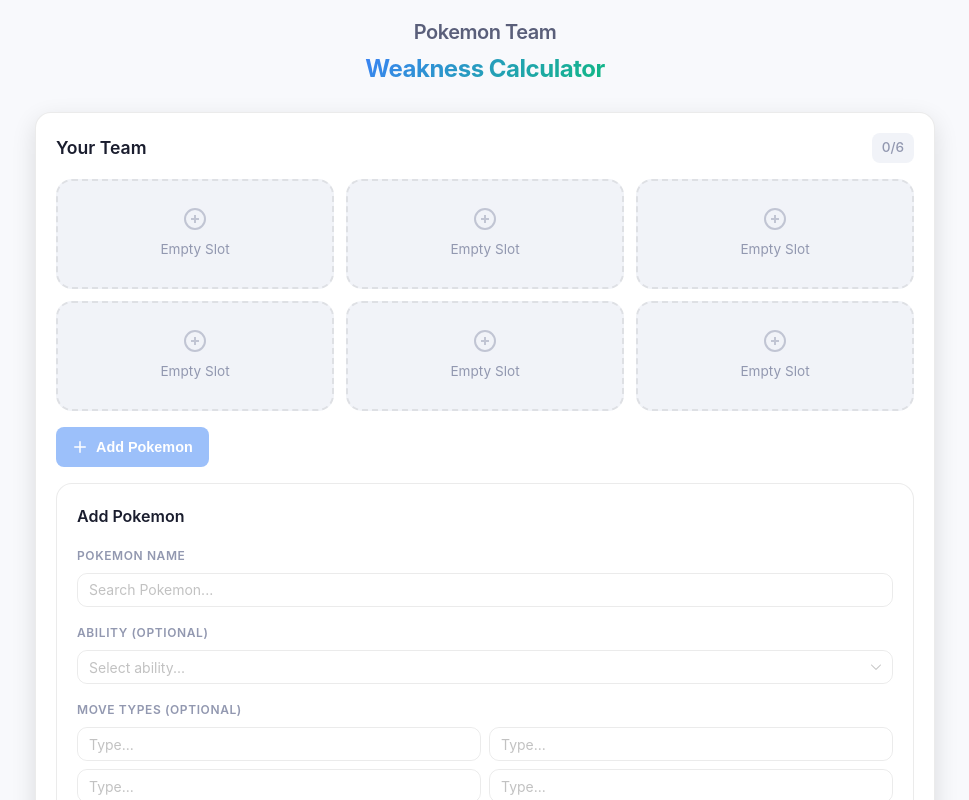
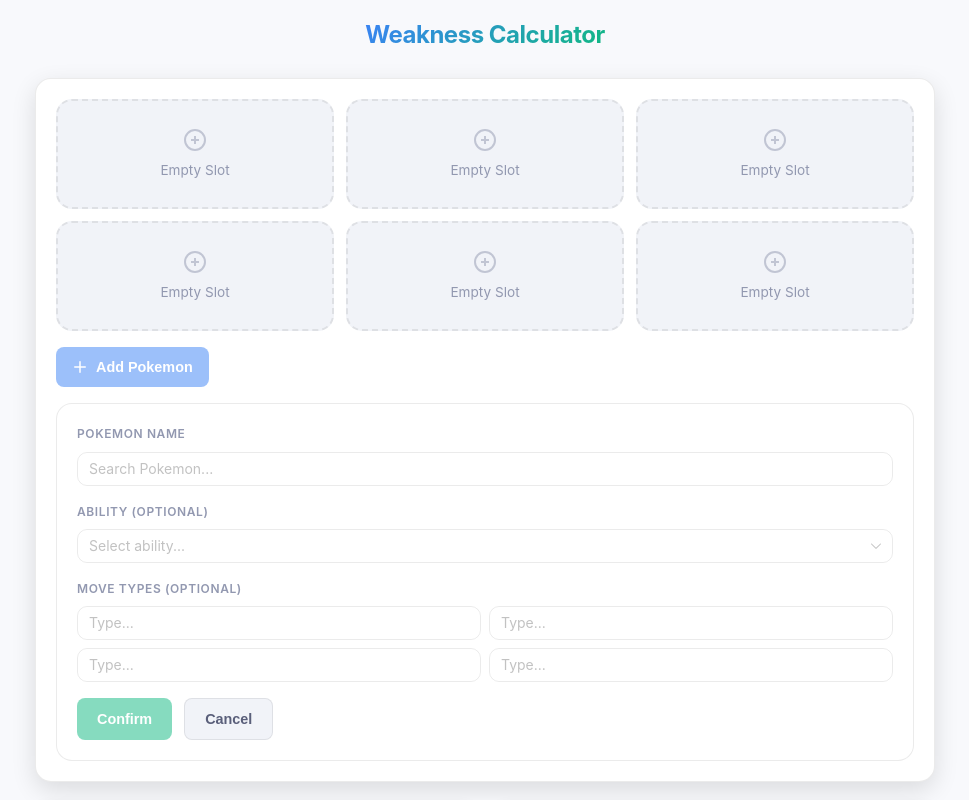
Before and after one commit to Waxmard/pokemon-team-status, a Vue app: page / in a window 1280 px wide. Both pictures are taken after a click on the button "Add Pokemon". Shown: the top 800 px of the page, without its empty margins (155-1124 px from the left). Built offline with nearby package versions, Linux system fonts and the light colour scheme.

Commit message:
remove redundant title texts

```diff
--- a/src/App.vue
+++ b/src/App.vue
@@ -2,7 +2,6 @@
   <n-config-provider :theme-overrides="themeOverrides">
     <div class="app-container">
       <h1 class="app-title">
-        <span class="title-text">Pokemon Team</span>
         <span class="title-accent">Weakness Calculator</span>
       </h1>
 
@@ -196,12 +195,6 @@ onMounted(() => {
   margin-bottom: var(--space-6);
 }
 
-.title-text {
-  font-size: 1.25rem;
-  font-weight: 600;
-  color: var(--color-text-secondary);
-}
-
 .title-accent {
   font-size: 1.5rem;
   font-weight: 700;
--- a/src/components/DraftPanel.vue
+++ b/src/components/DraftPanel.vue
@@ -1,9 +1,5 @@
 <template>
   <div class="draft-panel">
-    <div class="panel-header">
-      <h3 class="panel-title">{{ draftAction.type === 'add' ? 'Add Pokemon' : 'Replace Pokemon' }}</h3>
-    </div>
-
     <div class="form-group">
       <label class="form-label">Pokemon Name</label>
       <n-auto-complete
@@ -237,17 +233,6 @@ function onMoveInput(index, value) {
   animation: scaleIn var(--transition-slow) ease forwards;
 }
 
-.panel-header {
-  margin-bottom: var(--space-4);
-}
-
-.panel-title {
-  font-size: 1rem;
-  font-weight: 600;
-  color: var(--color-text-primary);
-  margin: 0;
-}
-
 .form-group {
   margin-bottom: var(--space-4);
 }
--- a/src/components/TeamSection.vue
+++ b/src/components/TeamSection.vue
@@ -1,10 +1,5 @@
 <template>
   <div class="team-section">
-    <div class="section-header">
-      <h2 class="section-title">Your Team</h2>
-      <span class="team-count">{{ team.length }}/6</span>
-    </div>
-
     <TransitionGroup name="list" tag="div" class="team-grid">
       <TeamSlot
         v-for="(pokemon, index) in paddedTeam"
@@ -96,29 +91,6 @@ const paddedTeam = computed(() => {
   box-shadow: var(--shadow-lg);
 }
 
-.section-header {
-  display: flex;
-  align-items: center;
-  justify-content: space-between;
-  margin-bottom: var(--space-4);
-}
-
-.section-title {
-  font-size: 1.1rem;
-  font-weight: 600;
-  color: var(--color-text-primary);
-  margin: 0;
-}
-
-.team-count {
-  font-size: 0.85rem;
-  font-weight: 500;
-  color: var(--color-text-muted);
-  background: var(--color-surface-light);
-  padding: 4px 10px;
-  border-radius: var(--radius-md);
-}
-
 .team-grid {
   display: grid;
   grid-template-columns: repeat(2, 1fr);
```
